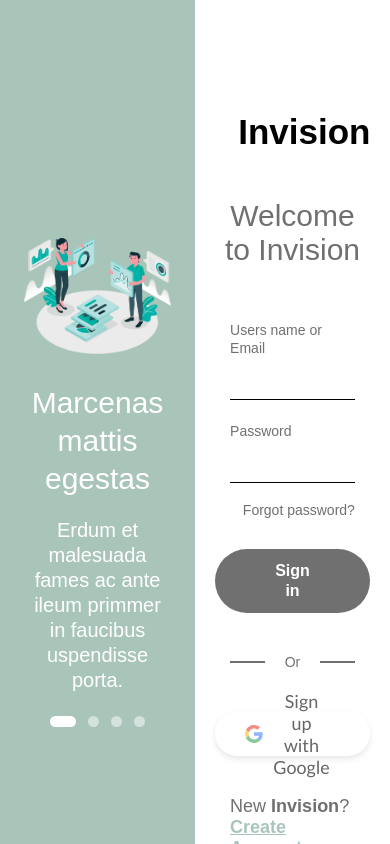
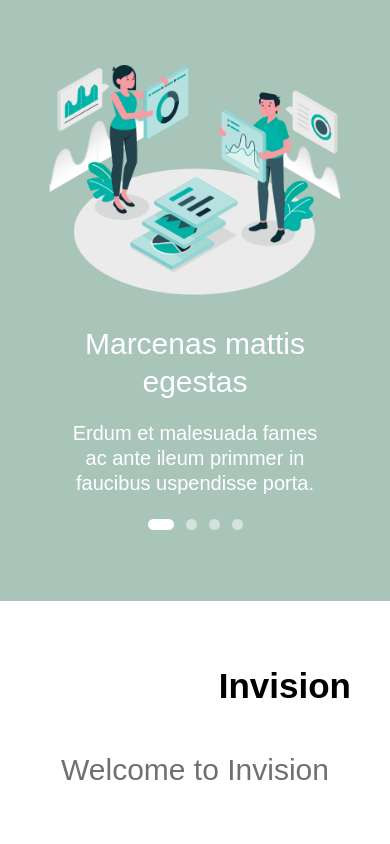
Before and after one commit to leonleles/invision, a React (Create React App) app: page / in a window 390 px wide. Shown: the top 844 px of the page. Built offline with nearby package versions, Linux system fonts and the light colour scheme; the HTML template or start-up script is replaced by a standard one; a web font is replaced by a local one.

Commit message:
Conclui mobile

```diff
--- a/src/styles/components/grid.scss
+++ b/src/styles/components/grid.scss
@@ -3,9 +3,18 @@
   display: flex;
   flex-grow: 1;
 
+  @media only screen and (max-width: 780px) {
+    flex-direction: column;
+  }
+
   .wrapper {
     width: 50%;
     padding: 112px 0;
+
+    @media only screen and (max-width: 780px) {
+      width: 100%;
+      padding: 65px 0;
+    }
 
     &.left {
       background: $color_green;
--- a/src/styles/pages/general.scss
+++ b/src/styles/pages/general.scss
@@ -15,6 +15,10 @@
   display: flex;
   flex-direction: column;
   align-items: center;
+
+  @media only screen and (max-width: 430px) {
+    width: 100%;
+  }
 
   .forgot-password {
     width: 100%;
@@ -60,6 +64,7 @@
   }
 
   .createAccount {
+    text-align: center;
     span {
       color: $color_silver2;
       font: normal normal normal 14px/20px;
```
